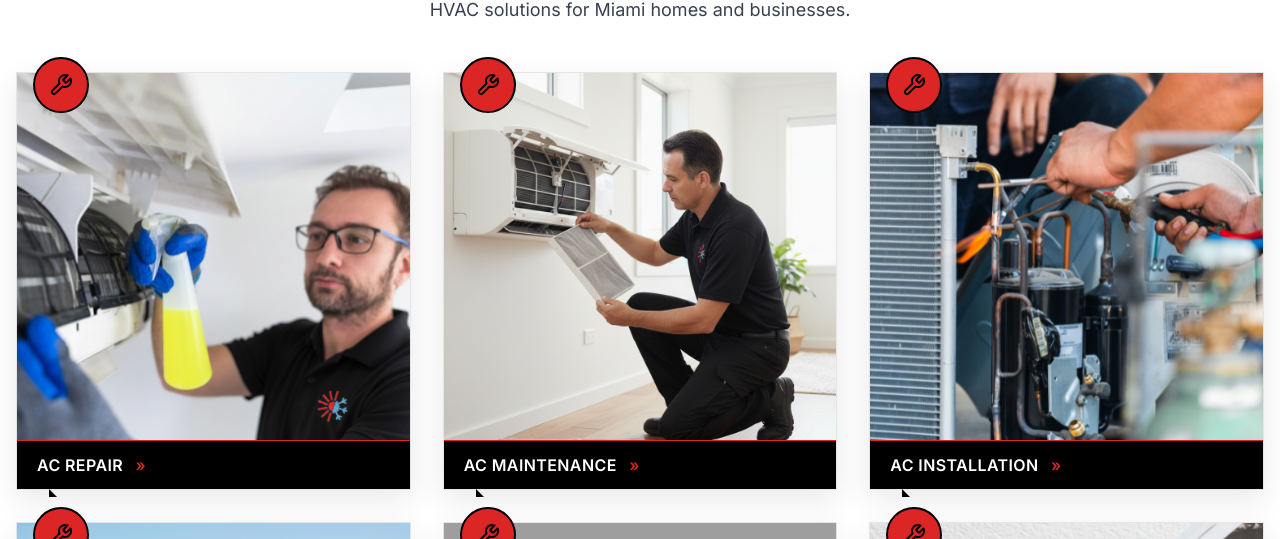
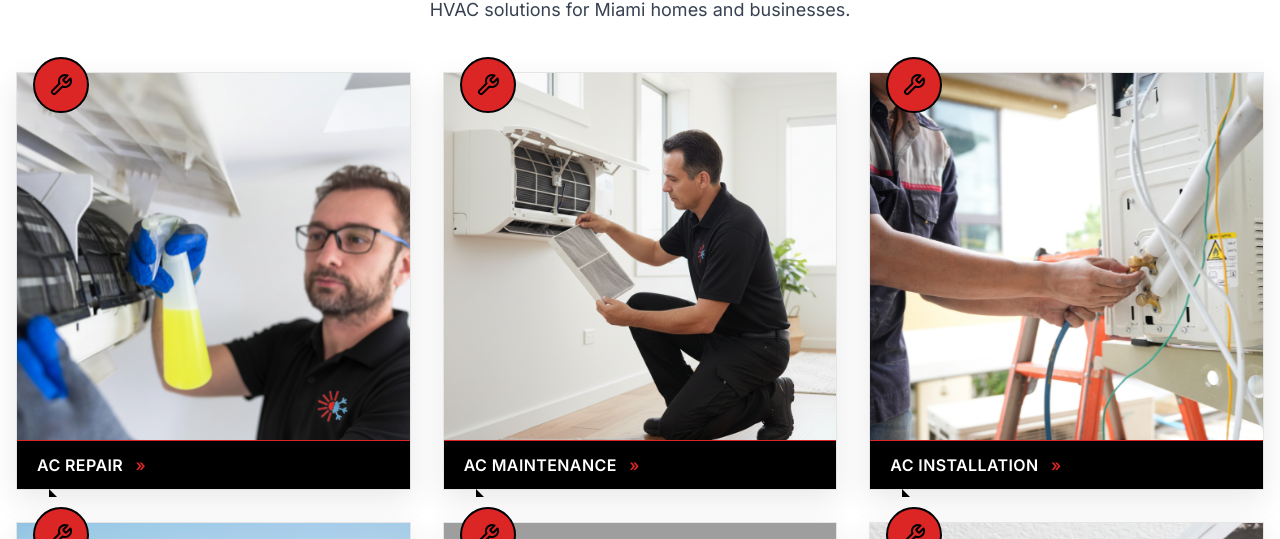
Before and after one commit to ChrolloAce/DirectPestSolutions, a Next.js app: page / in a window 1280 px wide. Shown: the part 1175-1714 px from the top of the page. Built offline with nearby package versions, Linux system fonts and the light colour scheme; grey boxes are pictures that could not be loaded.

Commit message:
Update AC Installation and AC Repair images with CBE branded technician photos

```diff
--- a/app/page.tsx
+++ b/app/page.tsx
@@ -24,7 +24,7 @@ export default function HomePage() {
           'We use advanced diagnostic tools to quickly identify issues, from refrigerant leaks to compressor problems. Our repair trucks are fully stocked with common parts, ensuring most repairs are completed in a single visit.',
           'With transparent pricing and a satisfaction guarantee, you can trust CBE Air Services to get your AC running efficiently again, keeping your home cool and comfortable year-round.'
         ]}
-        images={['/images/drain-cleaning-new.png', '/images/leak-detection.png']}
+        images={['/images/ac-repair-teaser.png', '/images/leak-detection.png']}
         direction="left"
         ctaText="Schedule AC Repair"
         ctaHref="/services/ac-repair-miami"
@@ -37,7 +37,7 @@ export default function HomePage() {
           'We install all major brands including Carrier, Trane, Lennox, and Rheem. Our certified installers ensure proper sizing, ductwork optimization, and code compliance for maximum efficiency and longevity.',
           'Take advantage of available rebates and our flexible financing options. With professional installation and comprehensive warranties, your new AC system will provide reliable comfort for years to come.'
         ]}
-        images={['/images/water-heater.png', '/images/bathroom.png']}
+        images={['/images/ac-installation-updated.png', '/images/bathroom.png']}
         direction="right"
         ctaText="Get Free Installation Quote"
         ctaHref="/services/ac-installation-miami"
--- a/content/services.ts
+++ b/content/services.ts
@@ -66,7 +66,7 @@ export const services: Service[] = [
       'Take advantage of available rebates and our flexible financing options. Professional installation backed by comprehensive warranties.'
     ],
     icon: 'Home',
-    image: '/images/ac-installation-new.png',
+    image: '/images/ac-installation-updated.png',
     benefits: [
       'Energy-efficient systems',
       'All major brands',
```
Also changed, not shown: public/images/ac-installation-updated.png (added), public/images/ac-repair-teaser.png (added).
